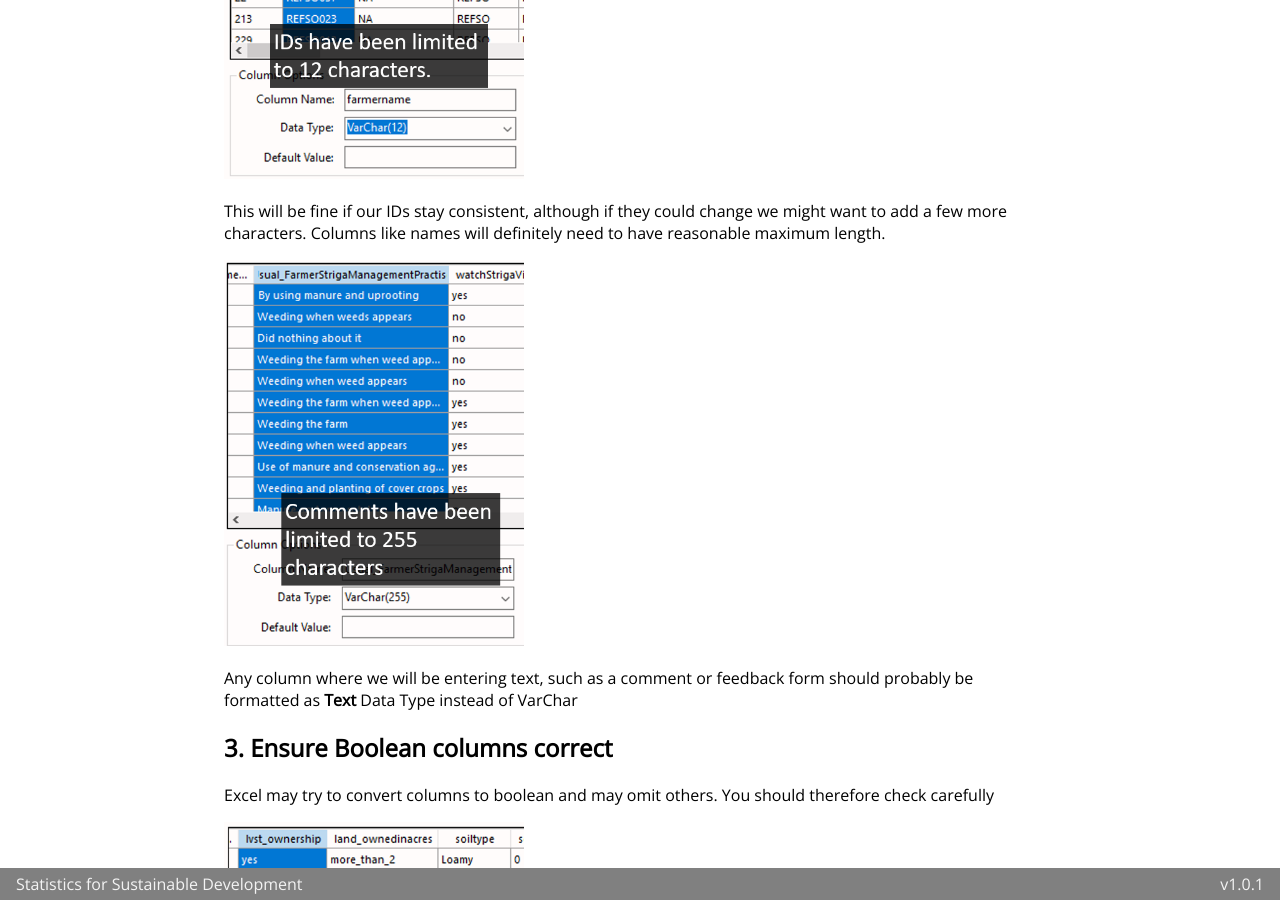
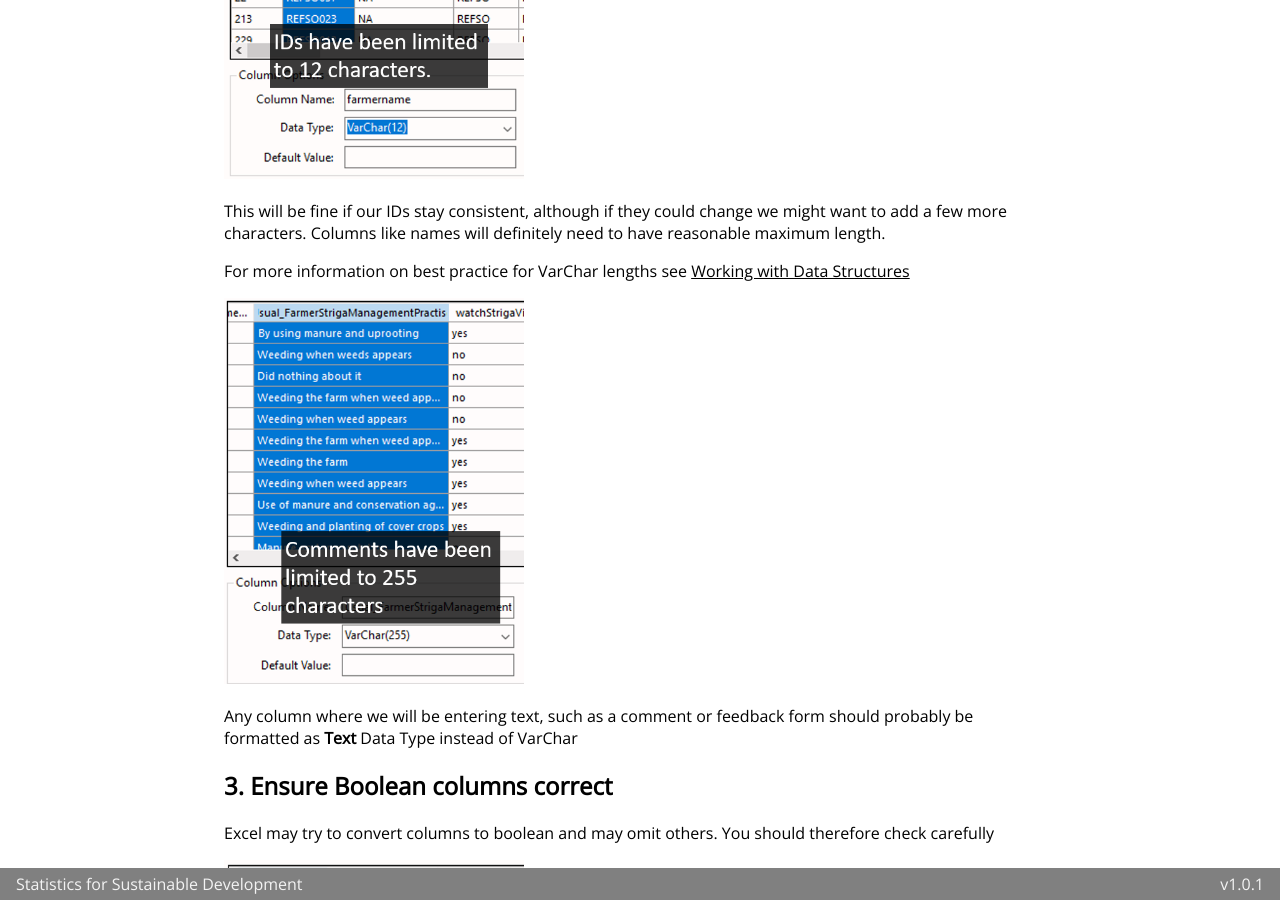
Before and after one commit to stats4sd/Installation-Guides, a Jekyll site: the page built from guides/Resources/mysql-for-excel-tips.md, in a window 1280 px wide and 900 px high, scrolled down 1156 px. Built offline with Jekyll 4.4.1, drawn with Linux system fonts in a browser that asks for light colours.

Commit message:
link excel tips to working with data structures

```diff
--- a/guides/Resources/mysql-for-excel-tips.md
+++ b/guides/Resources/mysql-for-excel-tips.md
@@ -28,6 +28,8 @@ Anywhere excel detects text it will format as VarChar, and use the cell with lon
 
 This will be fine if our IDs stay consistent, although if they could change we might want to add a few more characters. Columns like names will definitely need to have reasonable maximum length.
 
+For more information on best practice for VarChar lengths see <a href="/concepts/data-structures" target="_blank">Working with Data Structures</a>
+
 ![image](/assets/images/Resources/mysql-for-excel-3.png){:class="size--medium-small"}
 
 Any column where we will be entering text, such as a comment or feedback form should probably be formatted as **Text** Data Type instead of VarChar
```
